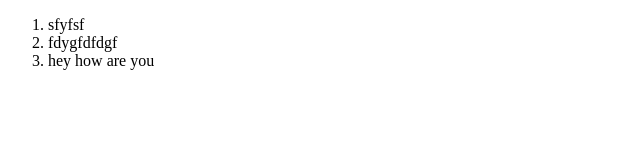
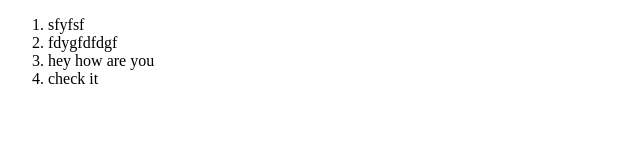
Before and after one commit to KomalMadhu/Task-Scheduler, a plain HTML site: page index.htm in a window 1280 px wide. Shown: the full height of the page, 0-640 px from the left. Drawn offline with Linux system fonts and the light colour scheme.

Commit message:
added one

```diff
--- a/index.htm
+++ b/index.htm
@@ -3,4 +3,6 @@
     <li>sfyfsf</li>
     <li>fdygfdfdgf</li>
     <li> hey how  are you </li>
+
+    <li>check it</li>
 </ol>
```
